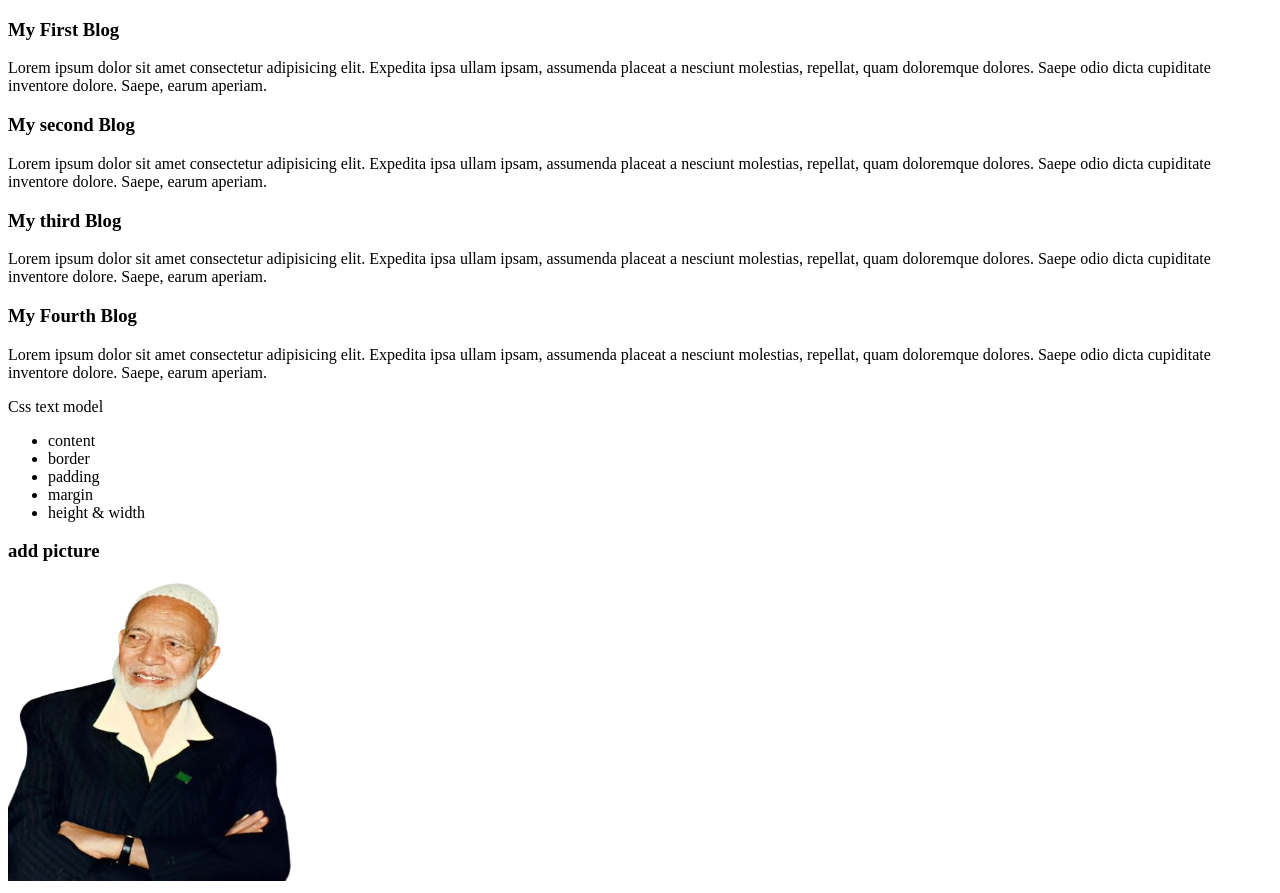
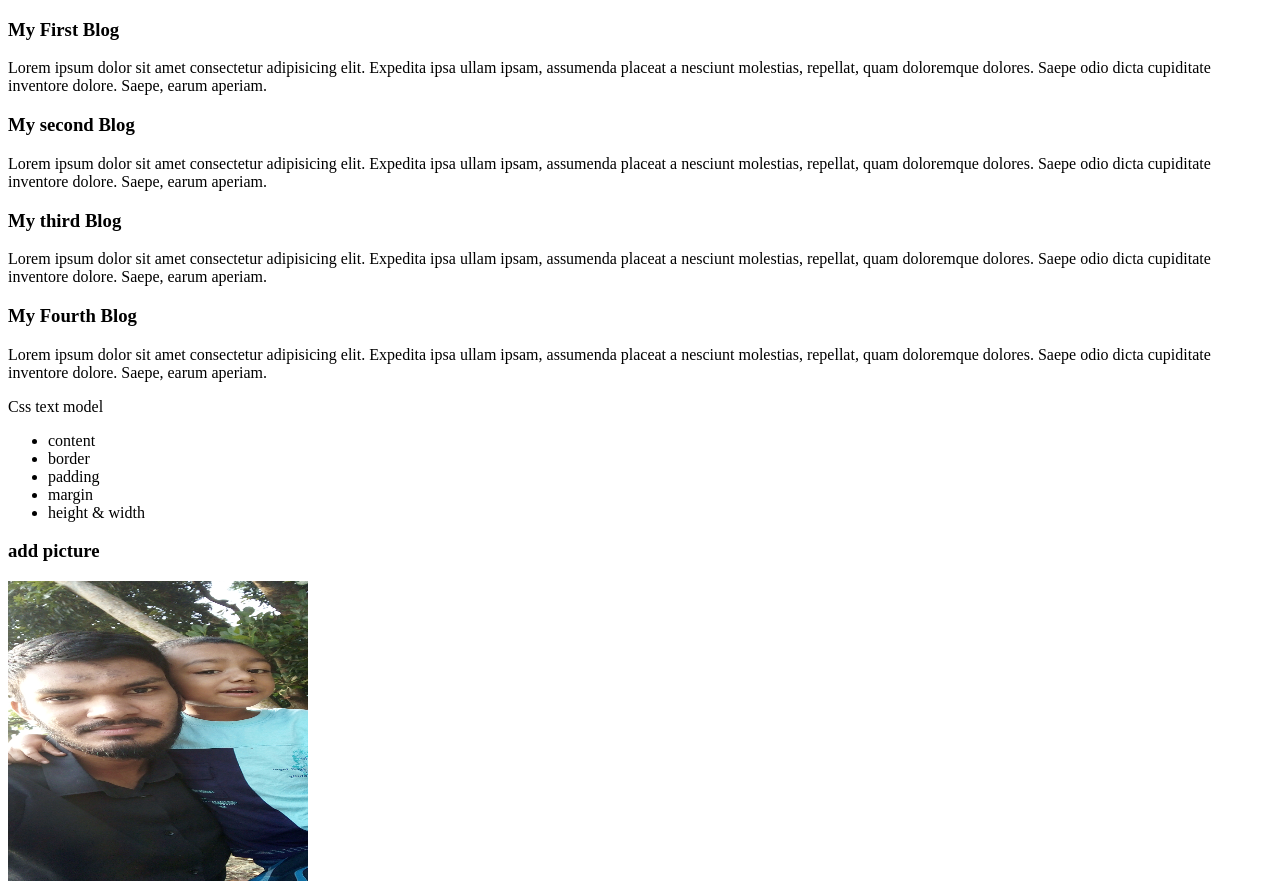
Before and after one commit to mbinfaruk/module3-github-repo, a plain HTML site: page index.html in a window 1280 px wide. Drawn offline with Linux system fonts and the light colour scheme.

Commit message:
Update index.html

```diff
--- a/index.html
+++ b/index.html
@@ -32,7 +32,7 @@
     </ul>
     <div>
         <h3>add picture</h3>
-        <img src="/images/AhmedDeedat.png" alt="my & muaj khoma" height="300px" width="300px">
+        <img src="../images/my&muaz.jpg" alt="my & muaj khoma" height="300px" width="300px">
     </div>
 </body>
 </html>
```
